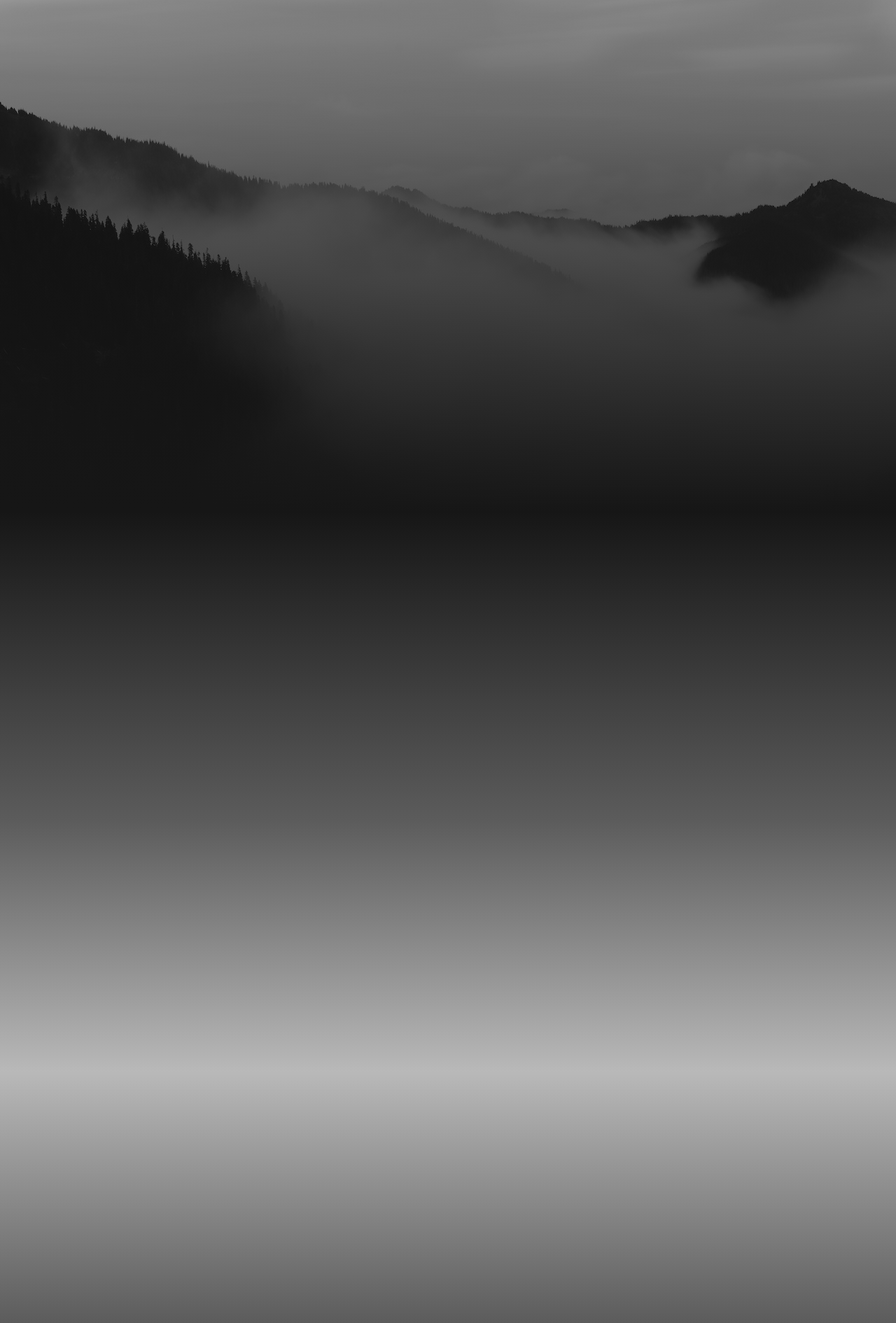
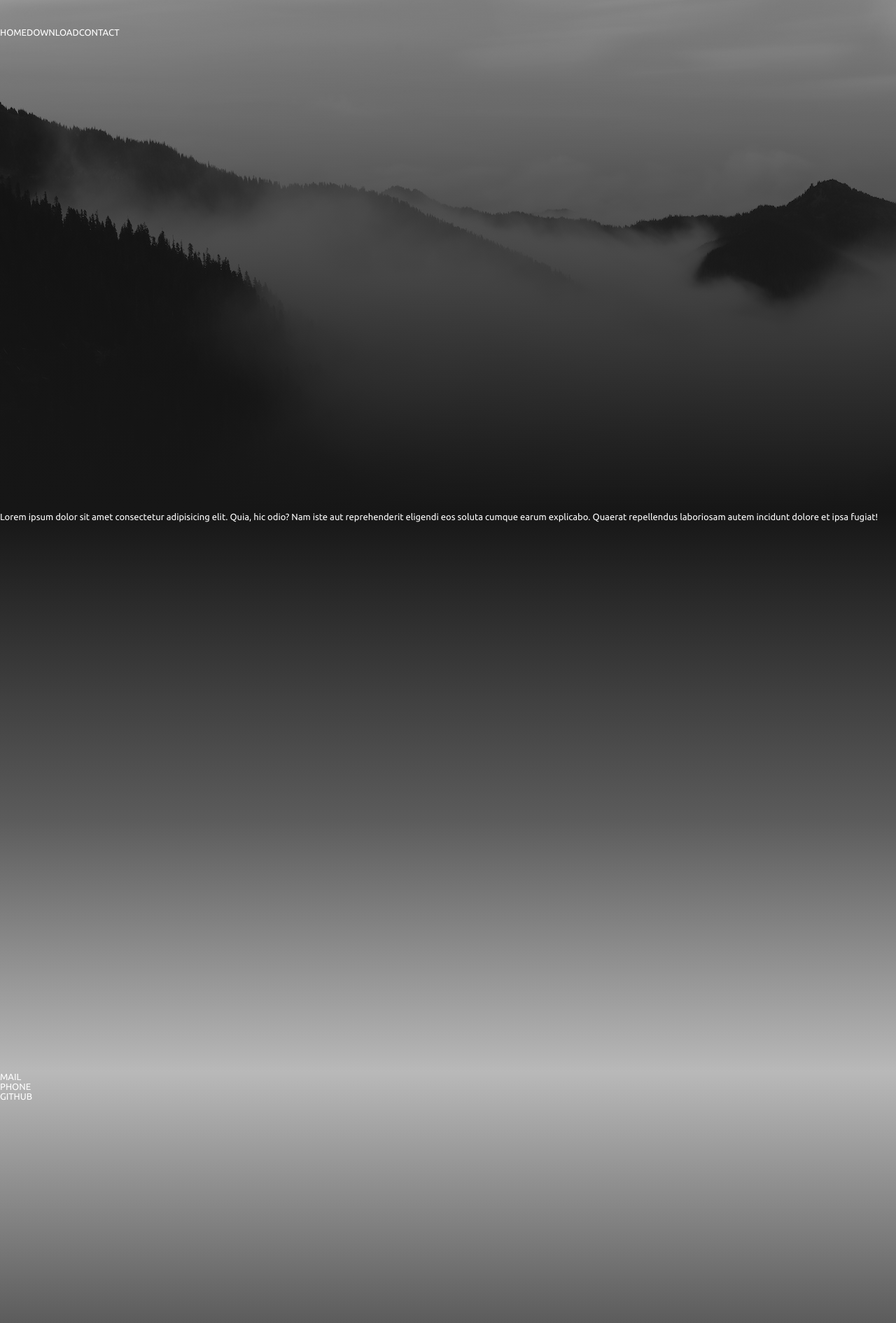
Before and after one commit to mateuszmilewski/fireflake-website2, a plain HTML site: page index.html in a window 1280 px wide. Shown: the part 69-1959 px from the top of the page at 70% size. Drawn offline with Linux system fonts and the light colour scheme.

Commit message:
flex added into style files.

```diff
--- a/index.html
+++ b/index.html
@@ -12,7 +12,7 @@
     <link rel="stylesheet" href="style/main.css">
 </head>
 <body>
-
+    <div class="wrapper">
         <div class="header">
             <div class="logo">
                 <div>FIRE FLAKE</div>
@@ -20,24 +20,26 @@
             </div>
             <div class="menu">
                 <ul>
-                <li></li>
-                <li></li>
-                <li></li>
-                <li></li>
-                <li></li>
+                    <li><a href="#home">HOME</a></li>
+                    <li><a href="#download">DOWNLOAD</a></li>
+                    <li><a href="#contact">CONTACT</a></li>
                 </ul>
             </div>
         </div>
 
-    <div class="body"></div>
+        <div id="download" class="body">
+            Lorem ipsum dolor sit amet consectetur adipisicing elit. Quia, hic odio? Nam iste aut reprehenderit eligendi eos soluta cumque earum explicabo. Quaerat repellendus laboriosam autem incidunt dolore et ipsa fugiat!
+        </div>
 
         <div class="footer">
             <ul>
-            <li><div class="mail"></div></li>
-            <li><div class="phone"></div></li>
-            <li><div class="github"></div></li>
+                <li><div class="mail">MAIL</div></li>
+                <li><div class="phone">PHONE</div></li>
+                <li><div class="github">GITHUB</div></li>
             </ul>
         </div>
+    </div>
+
 
 </body>
 </html>
--- a/style/foundation.scss
+++ b/style/foundation.scss
@@ -1,6 +1,7 @@
 * {
     padding: 0px;
     margin: 0px;
+    box-sizing: border-box;
 
 }
 
--- a/style/main.scss
+++ b/style/main.scss
@@ -2,8 +2,13 @@
 
 
 
+.wrapper {
+    display: flex;
+    flex-wrap: wrap;
+
+
     .header {
-    min-width: 100vh;
+        min-width: 100vw;
         min-height: 100vh;
         background-image: linear-gradient(to bottom,
             rgba(22,22,22,.3) 0,
@@ -11,16 +16,38 @@
             #161616 100%),
             url("../img/head.jpg");
 
+            margin: 0 auto;
+
 
         .logo {
             margin: 0px;
             padding: 10px;
+            flex-basis: 100%;
+
+            div {
+                font-size: 3rem;
+            }
+        }
+
+        .menu {
+            ul {
+                list-style-type: none;
+
+                li {
+                    float: left;
+                    a {
+                        text-decoration: none;
+                        color: white;
+                    }
+                }
+            }
         }
 
     }
 
 
     .body {
+        min-width: 100vw;
         min-height: 100vh;
         background: black;
         background: linear-gradient(0deg,
@@ -31,10 +58,25 @@
 
 
     .footer {
+        min-width: 100vw;
         min-height: 100vh;
         background: black;
         background: linear-gradient(180deg,
             rgba(22,22,22,.3) 0,
             rgba(22,22,22,.7) 45%,
             #161616 100%);
+
+
+        ul {
+
+            list-style-type: none;
+
+            li {
+                div {
+                    text-decoration: none;
+                    color: white;
                 }
+            }
+        }
+    }
+}
```
Also changed, not shown: style/foundation.css, style/main.css, 2 other files. Lines whose indentation alone changed are shown as unchanged.
